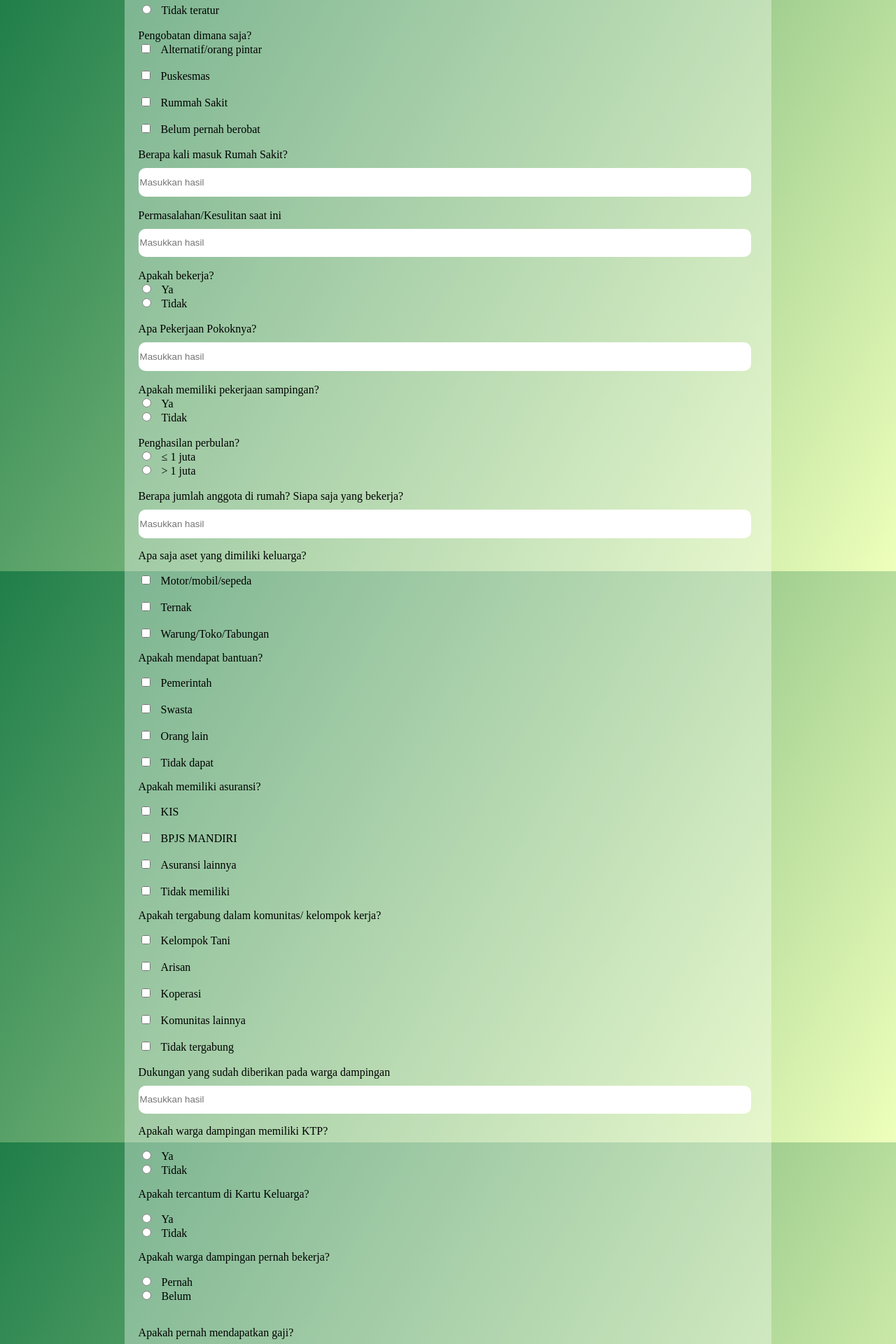
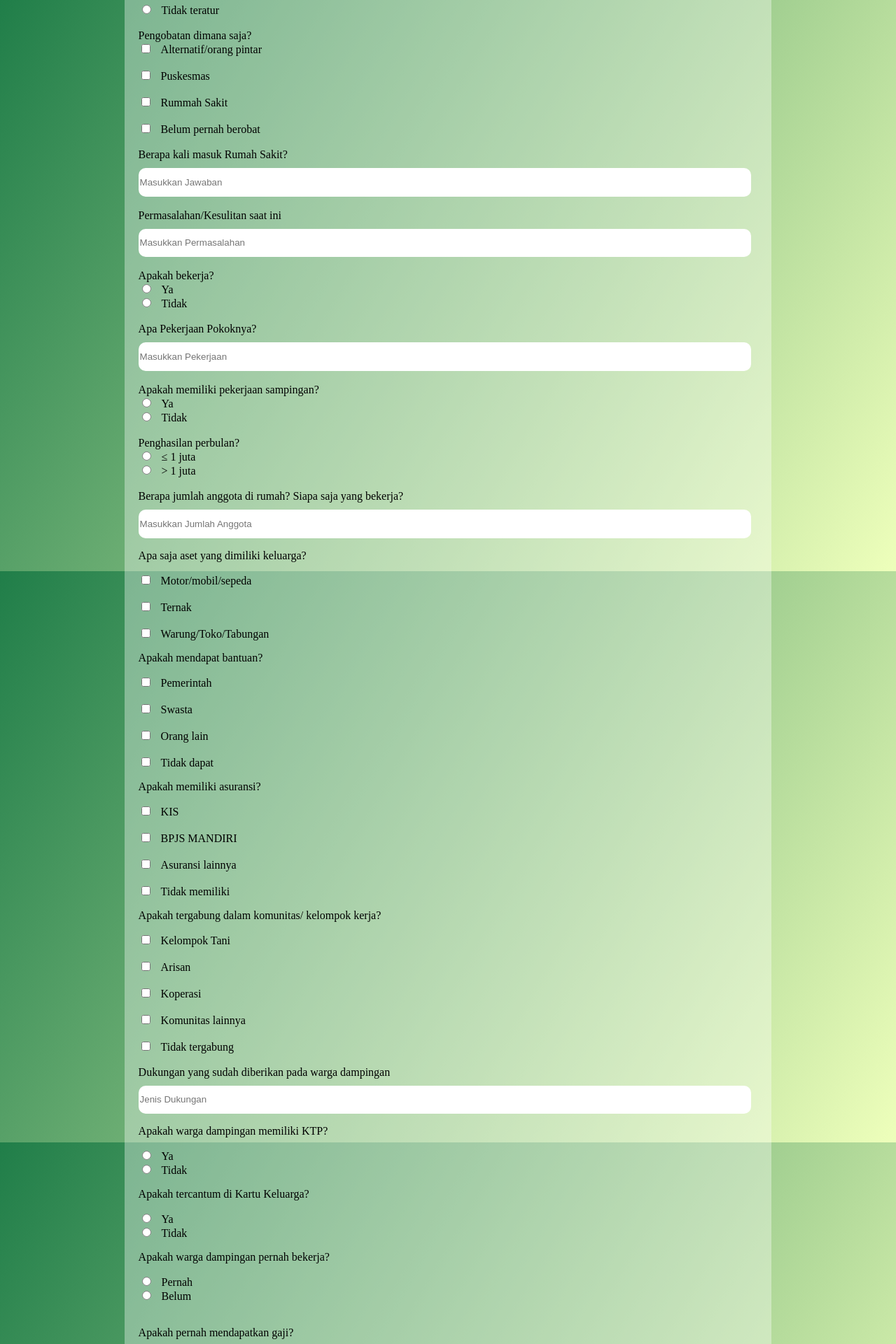
Before and after one commit to ZhivaldoFabio/Form-Assesment, a PHP site: page /form_assesment.php in a window 1280 px wide. Shown: the top 1920 px of the page at 70% size. Run offline with PHP 8.4, Linux system fonts and the light colour scheme.

Commit message:
udah di betulin lagi

```diff
--- a/form_assesment.php
+++ b/form_assesment.php
@@ -14,7 +14,7 @@
         <div class="heading">
             <h1 class="title">Form Assesment</h1>
         </div>
-        <form class="form_assesment1" action="" method="POST">
+        <form class="form_assesment1">
         <div id="content1">
             <label>Nama Lengkap</label><br>
             <input type="text" name="name" placeholder="Masukkan Nama Lengkap" class="input-text"><br>
@@ -32,7 +32,7 @@
                 </div>
             </div><br>
             <label>Tempat, Tanggal Lahir</label><br>
-                <input type="text" name="dob" placeholder="Masukkan Tempat, Tanggal Lahir" class="input-text"><br>
+            <input type="text" name="dob" placeholder="Masukkan Tanggal LAhir" class="input-text"><br>
             <br>
 
             <label>Alamat</label><br>
@@ -143,14 +143,14 @@
             <input type="text" name="relation" placeholder="Masukkan Diagnosis" class="input-text"><br>
             <br>
             <label>Ada riwayat perilaku menyakiti diri sendiri / orang lain?</label><br>
-                <input type="radio" name="radio" class="larger">&nbsp&nbsp&nbspYa<br>
-                <input type="radio" name="radio" class="larger">&nbsp&nbsp&nbspTidak<br><br>
+            <input type="radio" name="menyakiti_1" class="larger">&nbsp&nbsp&nbspYa<br>
+            <input type="radio" name="menyakiti_2" class="larger">&nbsp&nbsp&nbspTidak<br><br>
             <label>Ada riwayat menyendiri?</label><br>
-                <input type="radio" name="radio" class="larger">&nbsp&nbsp&nbspYa<br>
-                <input type="radio" name="radio" class="larger">&nbsp&nbsp&nbspTidak<br><br>
+            <input type="radio" name="menyendiri_1" class="larger">&nbsp&nbsp&nbspYa<br>
+            <input type="radio" name="menyendiri_2" class="larger">&nbsp&nbsp&nbspTidak<br><br>
             <label>Ada riwayat melarikan diri?</label><br>
-                <input type="radio" name="radio" class="larger">&nbsp&nbsp&nbspYa<br>
-                <input type="radio" name="radio" class="larger">&nbsp&nbsp&nbspTidak<br><br>
+            <input type="radio" name="melarikan_1" class="larger">&nbsp&nbsp&nbspYa<br>
+            <input type="radio" name="melarikan_2" class="larger">&nbsp&nbsp&nbspTidak<br><br>
 
             <label>Ada riwayat kecenderungan bunuh diri?</label><br>
             <div class="option">
@@ -179,92 +179,92 @@
 
             </div><br>
             <label>Apakah mengkonsumsi obat?</label><br>
-                <input type="radio" name="radio" class="larger">&nbsp&nbsp&nbspYa<br>
-                <input type="radio" name="radio" class="larger">&nbsp&nbsp&nbspTidak<br><br>
+            <input type="radio" name="obat_1" class="larger">&nbsp&nbsp&nbspYa<br>
+            <input type="radio" name="obat_2" class="larger">&nbsp&nbsp&nbspTidak<br><br>
             <label>Frekuensi minum obat?</label><br>
-                <input type="radio" name="radio" class="larger">&nbsp&nbsp&nbspTeratur<br>
-                <input type="radio" name="radio" class="larger">&nbsp&nbsp&nbspTidak teratur<br><br>
+            <input type="radio" name="frekuensi_1" class="larger">&nbsp&nbsp&nbspTeratur<br>
+            <input type="radio" name="frekuensi_2" class="larger">&nbsp&nbsp&nbspTidak teratur<br><br>
             <label id="head2">Pengobatan dimana saja?</label><br>
             <div id="content2">
-                    <input type="checkbox" name="checkbox" class="larger"><label>&nbsp&nbsp&nbspAlternatif/orang pintar</label><br><br>
-                    <input type="checkbox" name="checkbox" class="larger"><label>&nbsp&nbsp&nbspPuskesmas</label><br><br>
-                    <input type="checkbox" name="checkbox" class="larger"><label>&nbsp&nbsp&nbspRummah Sakit</label><br><br>
-                    <input type="checkbox" name="checkbox" class="larger"><label>&nbsp&nbsp&nbspBelum pernah berobat</label><br><br>
+                <input type="checkbox" name="pengobatan_1" class="larger"><label for="pengobatan_1">&nbsp&nbsp&nbspAlternatif/orang pintar</label><br><br>
+                <input type="checkbox" name="pengobatan_2" class="larger"><label for="pengobatan_2">&nbsp&nbsp&nbspPuskesmas</label><br><br>
+                <input type="checkbox" name="pengobatan_3" class="larger"><label for="pengobatan_3">&nbsp&nbsp&nbspRummah Sakit</label><br><br>
+                <input type="checkbox" name="pengobatan_4" class="larger"><label for="pengobatan_4">&nbsp&nbsp&nbspBelum pernah berobat</label><br><br>
             </div>
 
 
             <label>Berapa kali masuk Rumah Sakit?</label><br>
-                <input type="text" name="address" placeholder="Masukkan hasil" class="input-text"><br>
+            <input type="text" name="rumahsakit" placeholder="Masukkan Jawaban" class="input-text"><br>
             <br>
 
             <label>Permasalahan/Kesulitan saat ini</label><br>
-                <input type="text" name="address" placeholder="Masukkan hasil" class="input-text"><br>
+            <input type="text" name="permasalahan" placeholder="Masukkan Permasalahan" class="input-text"><br>
             <br>
             <label>Apakah bekerja?</label><br>
-                <input type="radio" name="radio" class="larger">&nbsp&nbsp&nbspYa<br>
-                <input type="radio" name="radio" class="larger">&nbsp&nbsp&nbspTidak<br><br>
+            <input type="radio" name="bekerja_1" class="larger">&nbsp&nbsp&nbspYa<br>
+            <input type="radio" name="bekerja_2" class="larger">&nbsp&nbsp&nbspTidak<br><br>
 
             <label>Apa Pekerjaan Pokoknya?</label><br>
-                <input type="text" name="address" placeholder="Masukkan hasil" class="input-text"><br>
+            <input type="text" name="pekerjaan_pokok" placeholder="Masukkan Pekerjaan" class="input-text"><br>
             <br>
             <label>Apakah memiliki pekerjaan sampingan?</label><br>
-                <input type="radio" name="radio" class="larger">&nbsp&nbsp&nbspYa<br>
-                <input type="radio" name="radio" class="larger">&nbsp&nbsp&nbspTidak<br><br>
+            <input type="radio" name="sampingan_1" class="larger">&nbsp&nbsp&nbspYa<br>
+            <input type="radio" name="sampingan_2" class="larger">&nbsp&nbsp&nbspTidak<br><br>
             <label>Penghasilan perbulan?</label><br>
-                <input type="radio" name="radio" class="larger">&nbsp&nbsp&nbsp≤ 1 juta<br>
-                <input type="radio" name="radio" class="larger">&nbsp&nbsp&nbsp> 1 juta<br><br>
+            <input type="radio" name="penghasilan_1" class="larger">&nbsp&nbsp&nbsp≤ 1 juta<br>
+            <input type="radio" name="penghasilan_2" class="larger">&nbsp&nbsp&nbsp> 1 juta<br><br>
             <label>Berapa jumlah anggota di rumah? Siapa saja yang bekerja?</label><br>
-                <input type="text" name="address" placeholder="Masukkan hasil" class="input-text">
+            <input type="text" name="jumlah_anggota" placeholder="Masukkan Jumlah Anggota" class="input-text">
             <br>
             <p>Apa saja aset yang dimiliki keluarga? </p>
-                <input type="checkbox" name="checkbox" class="larger"><label>&nbsp&nbsp&nbspMotor/mobil/sepeda</label><br><br>
-                <input type="checkbox" name="checkbox" class="larger"><label>&nbsp&nbsp&nbspTernak</label><br><br>
-                <input type="checkbox" name="checkbox" class="larger"><label>&nbsp&nbsp&nbspWarung/Toko/Tabungan</label><br>
+            <input type="checkbox" name="aset_1" class="larger"><label for="aset_1">&nbsp&nbsp&nbspMotor/mobil/sepeda</label><br><br>
+            <input type="checkbox" name="aset_2" class="larger"><label for="aset_2">&nbsp&nbsp&nbspTernak</label><br><br>
+            <input type="checkbox" name="aset_3" class="larger"><label for="aset_3">&nbsp&nbsp&nbspWarung/Toko/Tabungan</label><br>
 
             <p>Apakah mendapat bantuan? </p>
-                <input type="checkbox" name="checkbox" class="larger"><label>&nbsp&nbsp&nbspPemerintah</label><br><br>
-                <input type="checkbox" name="checkbox" class="larger"><label>&nbsp&nbsp&nbspSwasta</label><br><br>
-                <input type="checkbox" name="checkbox" class="larger"><label>&nbsp&nbsp&nbspOrang lain</label><br><br>
-                <input type="checkbox" name="checkbox" class="larger"><label>&nbsp&nbsp&nbspTidak dapat</label><br>
+            <input type="checkbox" name="bantuan_1" class="larger"><label for="bantuan_1">&nbsp&nbsp&nbspPemerintah</label><br><br>
+            <input type="checkbox" name="bantuan_2" class="larger"><label for="bantuan_2">&nbsp&nbsp&nbspSwasta</label><br><br>
+            <input type="checkbox" name="bantuan_3" class="larger"><label for="bantuan_3">&nbsp&nbsp&nbspOrang lain</label><br><br>
+            <input type="checkbox" name="bantuan_4" class="larger"><label for="bantuan_4">&nbsp&nbsp&nbspTidak dapat</label><br>
 
             <p>Apakah memiliki asuransi? </p>
-                <input type="checkbox" name="checkbox" class="larger"><label>&nbsp&nbsp&nbspKIS</label><br><br>
-                <input type="checkbox" name="checkbox" class="larger"><label>&nbsp&nbsp&nbspBPJS MANDIRI</label><br><br>
-                <input type="checkbox" name="checkbox" class="larger"><label>&nbsp&nbsp&nbspAsuransi lainnya</label><br><br>
-                <input type="checkbox" name="checkbox" class="larger"><label>&nbsp&nbsp&nbspTidak memiliki</label><br>
+            <input type="checkbox" name="asuransi_1" class="larger"><label for="asuransi_1">&nbsp&nbsp&nbspKIS</label><br><br>
+            <input type="checkbox" name="asuransi_2" class="larger"><label for="asuransi_2">&nbsp&nbsp&nbspBPJS MANDIRI</label><br><br>
+            <input type="checkbox" name="asuransi_3" class="larger"><label for="asuransi_3">&nbsp&nbsp&nbspAsuransi lainnya</label><br><br>
+            <input type="checkbox" name="asuransi_4" class="larger"><label for="asuransi_4">&nbsp&nbsp&nbspTidak memiliki</label><br>
 
             <p>Apakah tergabung dalam komunitas/ kelompok kerja? </p>
-                <input type="checkbox" name="checkbox" class="larger"><label>&nbsp&nbsp&nbspKelompok Tani</label><br><br>
-                <input type="checkbox" name="checkbox" class="larger"><label>&nbsp&nbsp&nbspArisan</label><br><br>
-                <input type="checkbox" name="checkbox" class="larger"><label>&nbsp&nbsp&nbspKoperasi</label><br><br>
-                <input type="checkbox" name="checkbox" class="larger"><label>&nbsp&nbsp&nbspKomunitas lainnya</label><br><br>
-                <input type="checkbox" name="checkbox" class="larger"><label>&nbsp&nbsp&nbspTidak tergabung</label><br><br>
+            <input type="checkbox" name="komunitas_1" class="larger"><label for="komunitas_1">&nbsp&nbsp&nbspKelompok Tani</label><br><br>
+            <input type="checkbox" name="komunitas_2" class="larger"><label for="komunitas_2">&nbsp&nbsp&nbspArisan</label><br><br>
+            <input type="checkbox" name="komunitas_3" class="larger"><label for="komunitas_3">&nbsp&nbsp&nbspKoperasi</label><br><br>
+            <input type="checkbox" name="komunitas_4" class="larger"><label for="komunitas_4">&nbsp&nbsp&nbspKomunitas lainnya</label><br><br>
+            <input type="checkbox" name="komunitas_5" class="larger"><label for="komunitas_5">&nbsp&nbsp&nbspTidak tergabung</label><br><br>
 
             <label>Dukungan yang sudah diberikan pada warga dampingan</label><br>
-                <input type="text" name="address" placeholder="Masukkan hasil" class="input-text">
+            <input type="text" name="dukungan" placeholder="Jenis Dukungan" class="input-text">
             <br>
             <p>Apakah warga dampingan memiliki KTP? </p>
-                <input type="radio" name="radio" class="larger">&nbsp&nbsp&nbspYa<br>
-                <input type="radio" name="radio" class="larger">&nbsp&nbsp&nbspTidak<br>
+            <input type="radio" name="ktp_1" class="larger">&nbsp&nbsp&nbspYa<br>
+            <input type="radio" name="ktp_2" class="larger">&nbsp&nbsp&nbspTidak<br>
             <p>Apakah tercantum di Kartu Keluarga? </p>
-                <input type="radio" name="radio" class="larger">&nbsp&nbsp&nbspYa<br>
-                <input type="radio" name="radio" class="larger">&nbsp&nbsp&nbspTidak<br>
+            <input type="radio" name="kk_1" class="larger">&nbsp&nbsp&nbspYa<br>
+            <input type="radio" name="kk_2" class="larger">&nbsp&nbsp&nbspTidak<br>
             <p>Apakah warga dampingan pernah bekerja? </p>
-                <input type="radio" name="radio" class="larger">&nbsp&nbsp&nbspPernah<br>
-                <input type="radio" name="radio" class="larger">&nbsp&nbsp&nbspBelum<br><br>
+            <input type="radio" name="pernahwork_1" class="larger">&nbsp&nbsp&nbspPernah<br>
+            <input type="radio" name="pernahwork_2" class="larger">&nbsp&nbsp&nbspBelum<br><br>
             <p>Apakah pernah mendapatkan gaji? </p>
-                <input type="radio" name="radio" class="larger">&nbsp&nbsp&nbspPernah<br>
-                <input type="radio" name="radio" class="larger">&nbsp&nbsp&nbspBelum<br><br>
+            <input type="radio" name="gaji_1" class="larger">&nbsp&nbsp&nbspPernah<br>
+            <input type="radio" name="gaji_2" class="larger">&nbsp&nbsp&nbspBelum<br><br>
             <label>Rencana keluarga untuk warga dampingan kedepannya:</label><br>
             <label>Medis</label><br>
-                <input type="text" name="address" placeholder="Masukkan hasil" class="input-text"><br>
+            <input type="text" name="medis" placeholder="Masukkan Rencana Medis" class="input-text"><br>
 
             <label>ADL</label><br>
-                <input type="text" name="address" placeholder="Masukkan hasil" class="input-text">
+            <input type="text" name="adl" placeholder="Masukkan Rencana ADL" class="input-text">
             <label>Ekonomi</label><br>
-                <input type="text" name="address" placeholder="Masukkan hasil" class="input-text">
+            <input type="text" name="ekonomi" placeholder="Masukkan Rencana Ekonomi" class="input-text">
             <label>Sosial</label><br>
-                <input type="text" name="address" placeholder="Masukkan hasil" class="input-text">
+            <input type="text" name="sosial" placeholder="Masukkan Rencana Sosial" class="input-text">
             <br>
             <input type="submit" value="Submit">
             <p>Catatan:</p>
```
Also changed, not shown: Form_assesment1.html (+54 -54 lines). Lines whose indentation alone changed are shown as unchanged.
